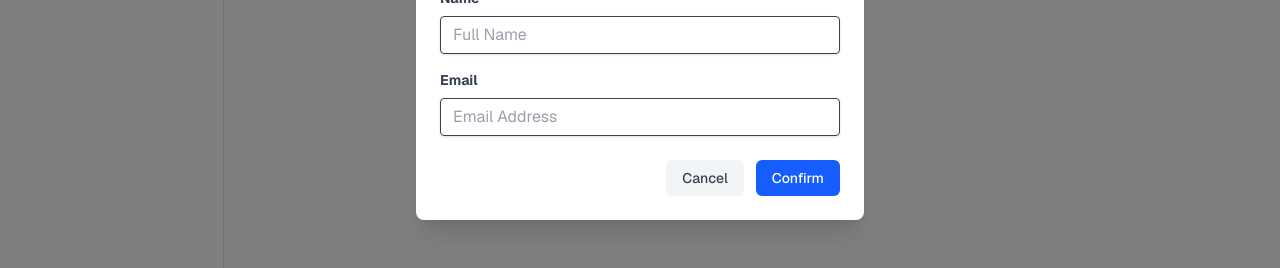
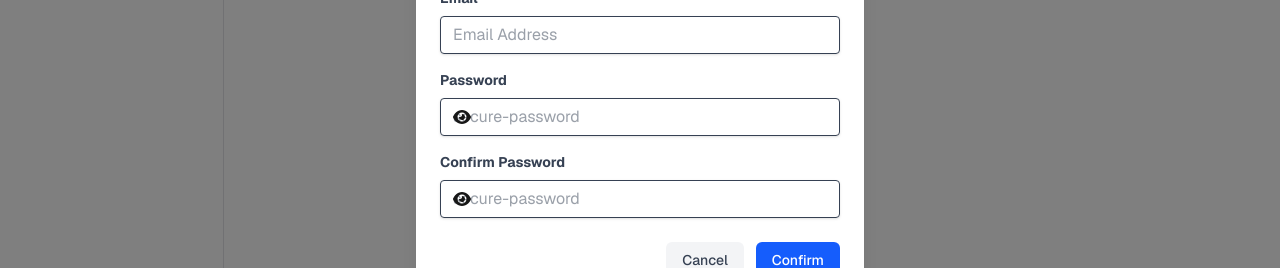
Before and after one commit to mh-shuvo/entrypass-nextjs, a Next.js app: page /dashboard/users in a window 1280 px wide. Both pictures are taken after a click on the button "Create New". Shown: the part 326-594 px from the top of the page. Built offline with nearby package versions, Linux system fonts and the light colour scheme; no server answers; the database is empty.

Commit message:
add password and cofirm password field with visibility toggling

```diff
--- a/app/(admin)/dashboard/users/page.tsx
+++ b/app/(admin)/dashboard/users/page.tsx
@@ -42,11 +42,7 @@ export default async function UserListPage() {
                 <td className="border px-4 py-2">{user.email}</td>
                 <td className="border px-4 py-2 flex space-x-2">
                   <button className="bg-blue-500 hover:bg-blue-700 text-white py-1 px-2 rounded text-sm">
-                    Edit
-                  </button>
-
-                  <button className="bg-red-500 hover:bg-red-700 text-white py-1 px-2 rounded text-sm">
-                    Delete
+                    View
                   </button>
                 </td>
               </tr>
--- a/components/User/UserModal.tsx
+++ b/components/User/UserModal.tsx
@@ -1,11 +1,28 @@
 "use client";
+import { useState } from "react";
+import { FontAwesomeIcon } from "@fortawesome/react-fontawesome";
+import { faEye, faEyeSlash } from "@fortawesome/free-solid-svg-icons";
+
 interface NewUserModalProps {
     isOpen:boolean,
     onClose: () => void,
     modalTitle:string
 
 }
+
+type PasswordField = "password" | "confirmPassword";
+
 export default function UserModal({ isOpen, onClose,modalTitle}: NewUserModalProps) {
+
+    const [visiblePasswords, setVisiblePasswords] = useState<Record<PasswordField, boolean>>({
+        password: false,
+        confirmPassword: false,
+    });
+
+    const togglePasswordVisibility = (field: PasswordField) => {
+        setVisiblePasswords((prev) => ({ ...prev, [field]: !prev[field] }));
+    };
+
     if(!isOpen){
         return null;
     }
@@ -50,6 +67,48 @@ export default function UserModal({ isOpen, onClose,modalTitle}: NewUserModalPro
                             autoComplete="email"
                         />
                     </div>
+
+                    <div className="mb-4">
+                        <label className="mb-2 block text-sm font-bold text-gray-700 dark:text-gray-300" htmlFor="password">
+                            Password
+                        </label>
+                        <div className="relative">
+                            <input
+                                className="w-full rounded border px-3 py-2 leading-tight text-gray-700 shadow appearance-none focus:outline-none focus:shadow-outline dark:text-gray-300"
+                                id="password"
+                                name="password"
+                                type={visiblePasswords.password ? "text" : "password"}
+                                placeholder="secure-password"
+                                autoComplete="password"
+                            />
+                            <button type="button"
+                            onClick={() => togglePasswordVisibility("password")}
+                            aria-label="Toggle password visibility" className="absolute inset-y-0 inset-e-0 flex items-center z-20 px-3 cursor-pointer text-muted-foreground rounded-e-md focus:outline-hidden focus:text-primary-focus">
+                              <FontAwesomeIcon icon={visiblePasswords.password ? faEyeSlash : faEye} className="size-4" />
+                            </button>
+                        </div>
+                    </div>
+
+                    <div className="mb-4">
+                        <label className="mb-2 block text-sm font-bold text-gray-700 dark:text-gray-300" htmlFor="confirm-password">
+                            Confirm Password
+                        </label>
+                        <div className="relative">
+                            <input
+                                className="w-full rounded border px-3 py-2 leading-tight text-gray-700 shadow appearance-none focus:outline-none focus:shadow-outline dark:text-gray-300"
+                                id="confirm-password"
+                                name="confirm-password"
+                                type={visiblePasswords.confirmPassword ? "text" : "password"}
+                                placeholder="secure-password"
+                                autoComplete="confirm-password"
+                            />
+                            <button type="button"
+                            onClick={() => togglePasswordVisibility("confirmPassword")}
+                            aria-label="Toggle confirm password visibility" className="absolute inset-y-0 inset-e-0 flex items-center z-20 px-3 cursor-pointer text-muted-foreground rounded-e-md focus:outline-hidden focus:text-primary-focus">
+                              <FontAwesomeIcon icon={visiblePasswords.confirmPassword ? faEyeSlash : faEye} className="size-4" />
+                            </button>
+                        </div>
+                    </div>
                 </div>
 
                 <div className="flex justify-end gap-3">
--- a/package.json
+++ b/package.json
@@ -9,6 +9,9 @@
     "lint": "eslint"
   },
   "dependencies": {
+    "@fortawesome/fontawesome-svg-core": "^7.3.1",
+    "@fortawesome/free-solid-svg-icons": "^7.3.1",
+    "@fortawesome/react-fontawesome": "^3.5.0",
     "@prisma/adapter-mariadb": "^7.8.0",
     "@prisma/client": "^7.8.0",
     "@upstash/ratelimit": "^2.0.8",
```
Also changed, not shown: 1 other file (tests, documents, lock files or other folders).
